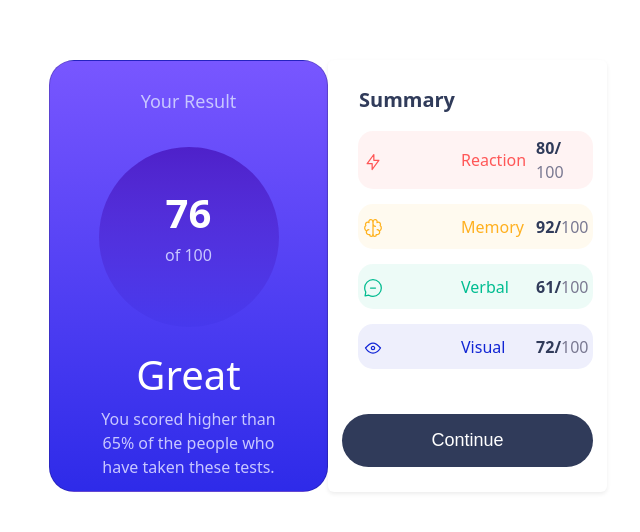
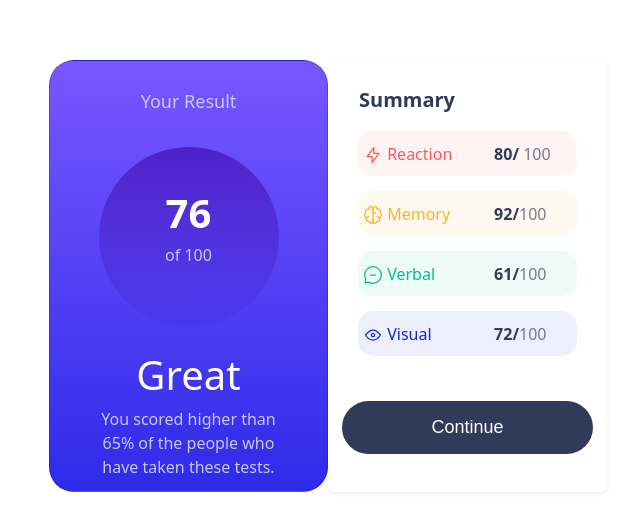
Before and after one commit to shaikfirdos786/Result_Summary, a plain HTML site: page index.html in a window 1280 px wide. Shown: the part 124-656 px from the top of the page, without its empty margins (312-952 px from the left). Drawn offline with nearby package versions, Linux system fonts and the light colour scheme.

Commit message:
Update index.html

```diff
--- a/index.html
+++ b/index.html
@@ -37,23 +37,23 @@
                     <table>
                         <th class="heading">Summary</th>
                         <tr class="reaction-row">
-                            <td><img src="assets/images/icon-reaction.svg" alt="reaction"></td>
-                            <td>Reaction</td>
+                            <td><img src="assets/images/icon-reaction.svg" alt="reaction">
+                            <span>Reaction</span></td>
                             <td><span class="reaction-points">80/</span> <span class="of-100">100</span> </td>
                         </tr>
                         <tr class="memory-row">
-                            <td><img src="assets/images/icon-memory.svg" alt="memory"></td>
-                            <td>Memory</td>
+                            <td><img src="assets/images/icon-memory.svg" alt="memory">
+                            <span>Memory</span></td>
                             <td><span class="memory-points">92/</span><span class="of-100">100</span> </td>
                         </tr>
                         <tr class="verbal-row">
-                            <td><img src="assets/images/icon-verbal.svg" alt="verbal"></td>
-                            <td>Verbal</td>
+                            <td><img src="assets/images/icon-verbal.svg" alt="verbal">
+                            <span>Verbal</span></td>
                             <td><span class="verbal-points">61/</span><span class="of-100">100</span> </td>
                         </tr>
                         <tr class="visual-row">
-                            <td><img src="assets/images/icon-visual.svg" alt="visual"></td>
-                            <td>Visual</td>
+                            <td><img src="assets/images/icon-visual.svg" alt="visual">
+                            <span>Visual</span></td>
                             <td><span class="visual-points">72/</span><span class="of-100">100</span></td>
                         </tr>
                     </table>
```
